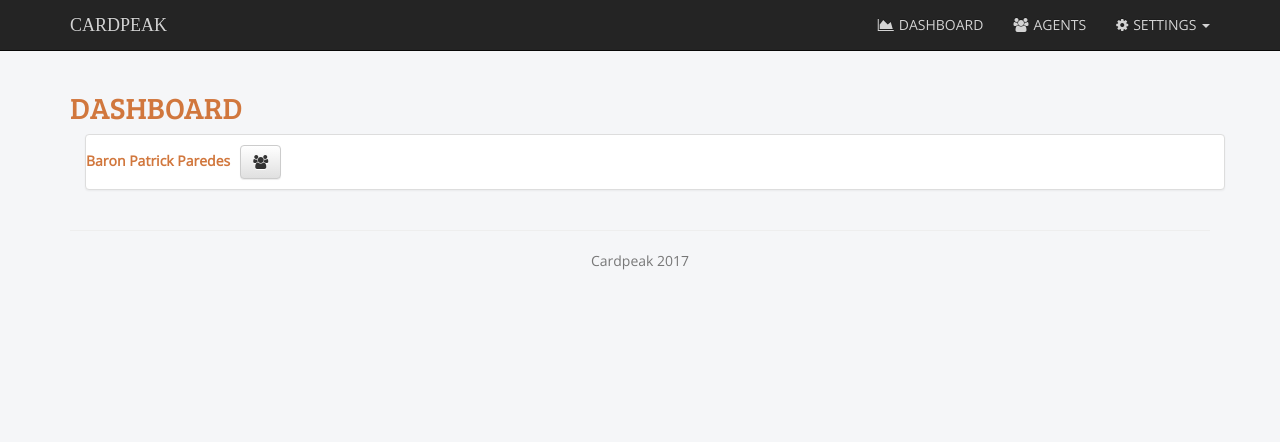
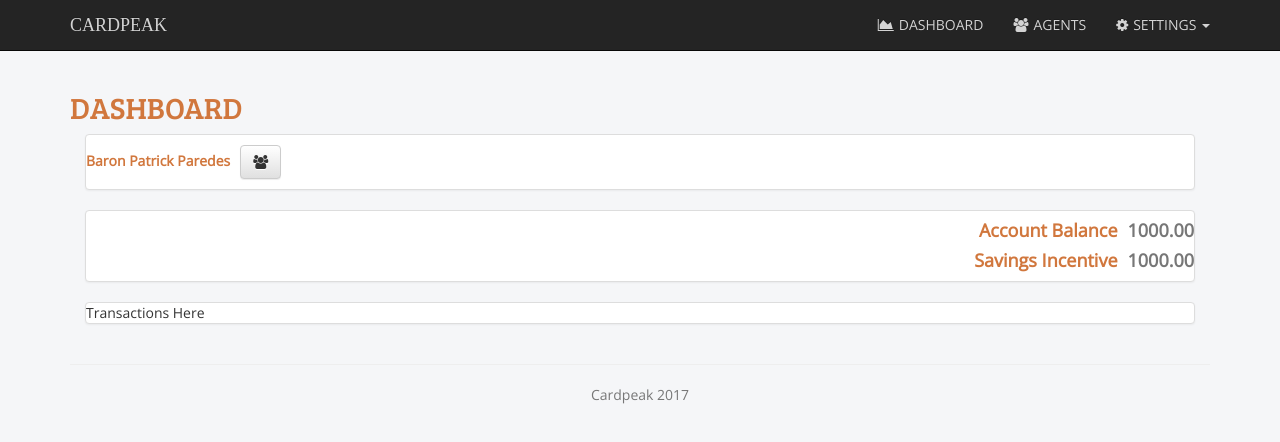
Before and after one commit to baronparedes/cardpeak, a React app in the folder CardPeak.UI.ClientApp/: page / in a window 1280 px wide. Shown: the top 442 px of the page. Built offline with nearby package versions, Linux system fonts and the light colour scheme; a web font is replaced by a local one.

Commit message:
dashboard tweaks

```diff
--- a/CardPeak.UI.ClientApp/src/components/layout/Footer.tsx
+++ b/CardPeak.UI.ClientApp/src/components/layout/Footer.tsx
@@ -5,8 +5,8 @@ export class Footer extends React.Component<{}, undefined> {
         return (
             <footer className="footer text-center">
                 <div className="container">
+                    <hr />
                     <p className="text-muted">
-                        <hr />
                         Cardpeak 2017
                     </p>
                 </div>
--- a/CardPeak.UI.ClientApp/src/components/views/dashboard/DashboardContainer.tsx
+++ b/CardPeak.UI.ClientApp/src/components/views/dashboard/DashboardContainer.tsx
@@ -37,9 +37,22 @@ class DashboardContainer extends React.Component<DashboardContainerProps, undefi
     }
     render() {
         return (
-            <div className="container">
+            <div className="container-fluid no-padding">
                 <Panel>
                     <RenderAgentName agent={this.props.selectedAgent} />
+                </Panel>
+                <Panel className="text-right">
+                    <h4>
+                        Account Balance
+                        <span className="text-muted spacer-left">1000.00</span>
+                    </h4>
+                    <h4>
+                        Savings Incentive
+                        <span className="text-muted spacer-left">1000.00</span>
+                    </h4>
+                </Panel>
+                <Panel>
+                    Transactions Here
                 </Panel>
             </div>
         )
--- a/CardPeak.UI.ClientApp/src/styles/main.less
+++ b/CardPeak.UI.ClientApp/src/styles/main.less
@@ -26,9 +26,8 @@ h4, h5, h6 {
         background-image: none;
         color: @btn-default-color;
         background-color: @btn-default-bg-color;
-
-        > a {
-            color: @btn-default-color;
+        > i, > a {
+            color: @btn-dark-color;
         }
     }
 }
@@ -36,3 +35,7 @@ h4, h5, h6 {
 .spacer-right {
     padding-right: 10px;
 }
+
+.spacer-left {
+    padding-left: 10px;
+}
--- a/CardPeak.UI.ClientApp/src/styles/theme.less
+++ b/CardPeak.UI.ClientApp/src/styles/theme.less
@@ -6,6 +6,7 @@
 
 @btn-default-bg-color: #D1773D;
 @btn-default-color: #FFFFFF;
+@btn-dark-color: #242424;
 
 @body-bg-color: #F5F6F8;
 @content-bg-color: #FFFFFF;
--- a/CardPeak.UI.ClientApp/webpack.config.js
+++ b/CardPeak.UI.ClientApp/webpack.config.js
@@ -150,11 +150,16 @@ module.exports = {
     entry: {
         js: './index.tsx',
         vendor: [
+            'classnames',
             'react',
+            'react-bootstrap',
             'react-dom',
-            'react-bootstrap',
+            'react-redux',
+            'react-router',
             'react-router-dom',
-            'classnames'
+            'redux-action',
+            'redux-actions',
+            'redux-logger'
         ],
     },
     output: {
```
